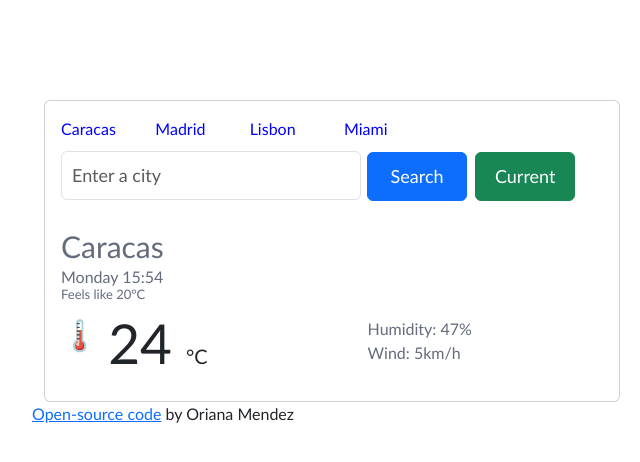
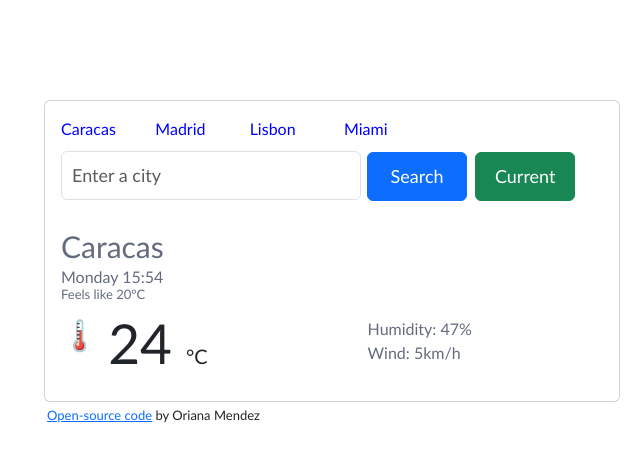
Before and after one commit to Oriianamendez/a-practice-repository-for-SheCodes, a plain HTML site: page index.html in a window 1280 px wide. Shown: the full height of the page, 308-948 px from the left. Drawn offline with nearby package versions, Linux system fonts and the light colour scheme.

Commit message:
Adding style to the link

```diff
--- a/style-wireframe-week5.css
+++ b/style-wireframe-week5.css
@@ -63,3 +63,7 @@ small {
   font-size: 30px;
   margin-top: 10px;
 }
+.link {
+  margin-left: 15px;
+  font-size: 13px;
+}
```
